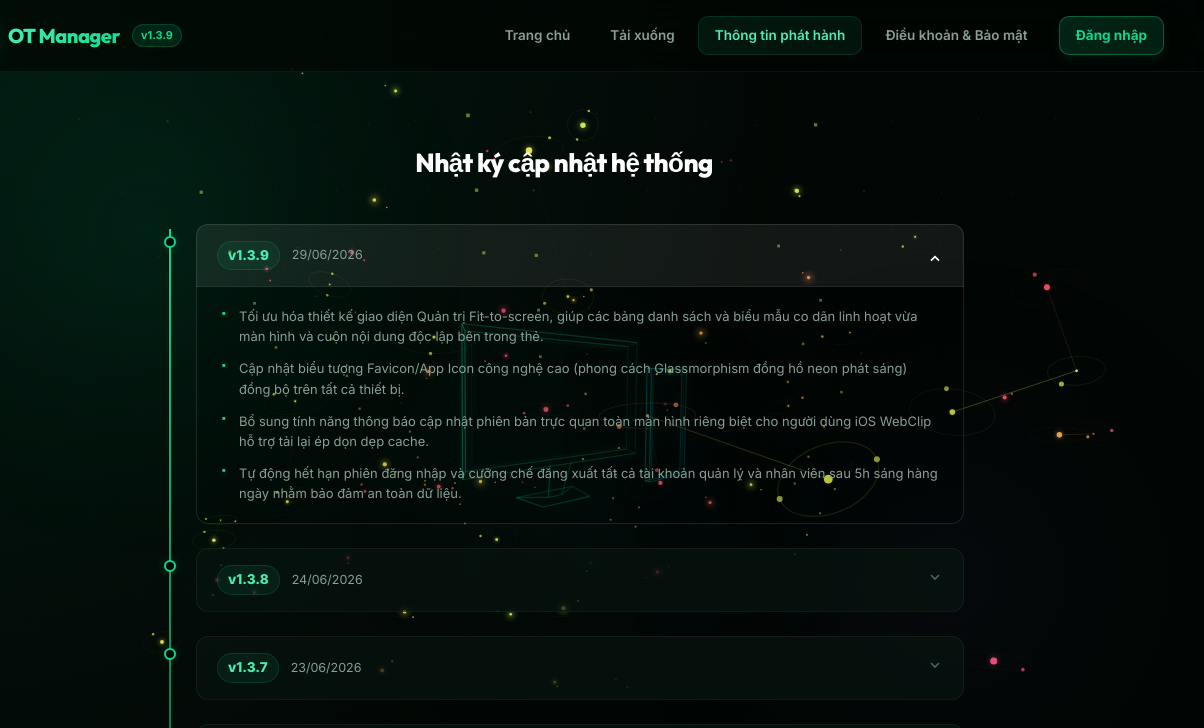
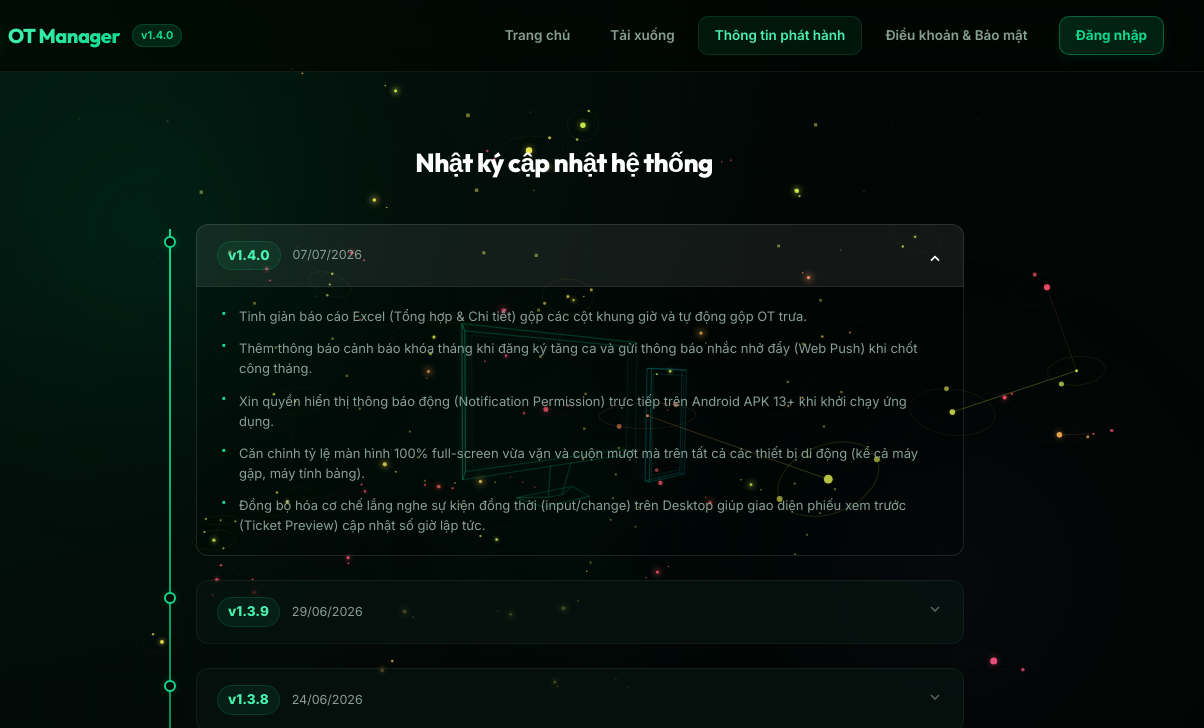
Before and after one commit to hieuto706-max/OT, an Electron app: page index.html in a window 1280 px wide. Both pictures are taken after a click on the link "Thông tin phát hành". Shown: the top 728 px of the page, 76-1280 px from the left. Drawn offline with Linux system fonts and the light colour scheme; no server answers.

Commit message:
Chore: Cap nhat thong tin phat hanh va nhat ky changelog v1.4.0 tren Landing Page

```diff
--- a/index.html
+++ b/index.html
@@ -28,7 +28,7 @@
     <link rel="preconnect" href="https://fonts.googleapis.com">
     <link rel="preconnect" href="https://fonts.gstatic.com" crossorigin>
     <link href="https://fonts.googleapis.com/css2?family=Inter:wght@300;400;500;600;700;800&family=Outfit:wght@400;500;600;700;800;900&display=swap" rel="stylesheet">
-    <link rel="stylesheet" href="landing.css?v=1.3.9">
+    <link rel="stylesheet" href="landing.css?v=1.4.0">
     <!-- Prevent login portal flashing if already logged in -->
     <style id="anti-flash-style">
       html.user-logged-in #login-welcome-box {
@@ -115,7 +115,7 @@
                     </defs>
                 </svg>
                 <span class="logo-text">OT Manager</span>
-                <span class="web-version-badge">v1.3.9</span>
+                <span class="web-version-badge">v1.4.0</span>
             </div>
             <button class="mobile-menu-toggle" id="mobile-menu-toggle" aria-label="Toggle navigation">
                 <div class="hamburger-bar"></div>
@@ -601,6 +601,28 @@
                     <h2 class="section-title text-center">Nhật ký cập nhật hệ thống</h2>
                     <div class="changelog-timeline">
 
+                        <!-- Item 0: v1.4.0 -->
+                        <div class="changelog-item">
+                            <div class="changelog-header-btn">
+                                <span class="changelog-badge">v1.4.0</span>
+                                <span class="changelog-date">07/07/2026</span>
+                                <span class="changelog-chevron">
+                                    <svg viewBox="0 0 24 24" fill="none" stroke="currentColor" stroke-width="2.5" width="16" height="16">
+                                        <polyline points="6 9 12 15 18 9"></polyline>
+                                    </svg>
+                                </span>
+                            </div>
+                            <div class="changelog-body-expand">
+                                <ul class="changelog-list">
+                                    <li>Tinh giản báo cáo Excel (Tổng hợp & Chi tiết) gộp các cột khung giờ và tự động gộp OT trưa.</li>
+                                    <li>Thêm thông báo cảnh báo khóa tháng khi đăng ký tăng ca và gửi thông báo nhắc nhở đẩy (Web Push) khi chốt công tháng.</li>
+                                    <li>Xin quyền hiển thị thông báo động (Notification Permission) trực tiếp trên Android APK 13+ khi khởi chạy ứng dụng.</li>
+                                    <li>Căn chỉnh tỷ lệ màn hình 100% full-screen vừa vặn và cuộn mượt mà trên tất cả các thiết bị di động (kể cả máy gập, máy tính bảng).</li>
+                                    <li>Đồng bộ hóa cơ chế lắng nghe sự kiện đồng thời (input/change) trên Desktop giúp giao diện phiếu xem trước (Ticket Preview) cập nhật số giờ lập tức.</li>
+                                </ul>
+                            </div>
+                        </div>
+
                         <!-- Item 0: v1.3.9 -->
                         <div class="changelog-item">
                             <div class="changelog-header-btn">
@@ -901,6 +923,6 @@
         </div>
     </div>
 
-    <script src="landing.js?v=1.3.9_rev1"></script>
+    <script src="landing.js?v=1.4.0"></script>
 </body>
 </html>
--- a/server/build.json
+++ b/server/build.json
@@ -1,3 +1,3 @@
 {
-  "buildTime": 1783362377229
+  "buildTime": 1783363402340
 }
```
